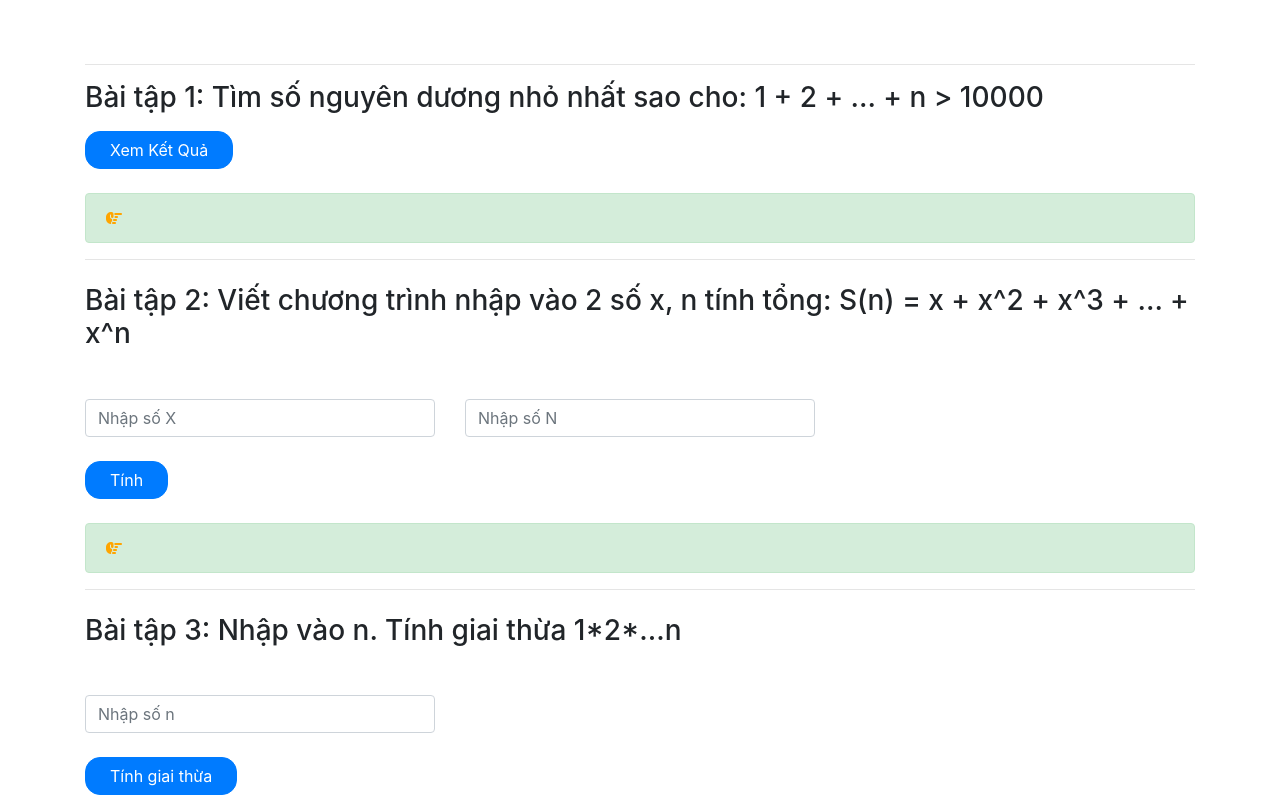
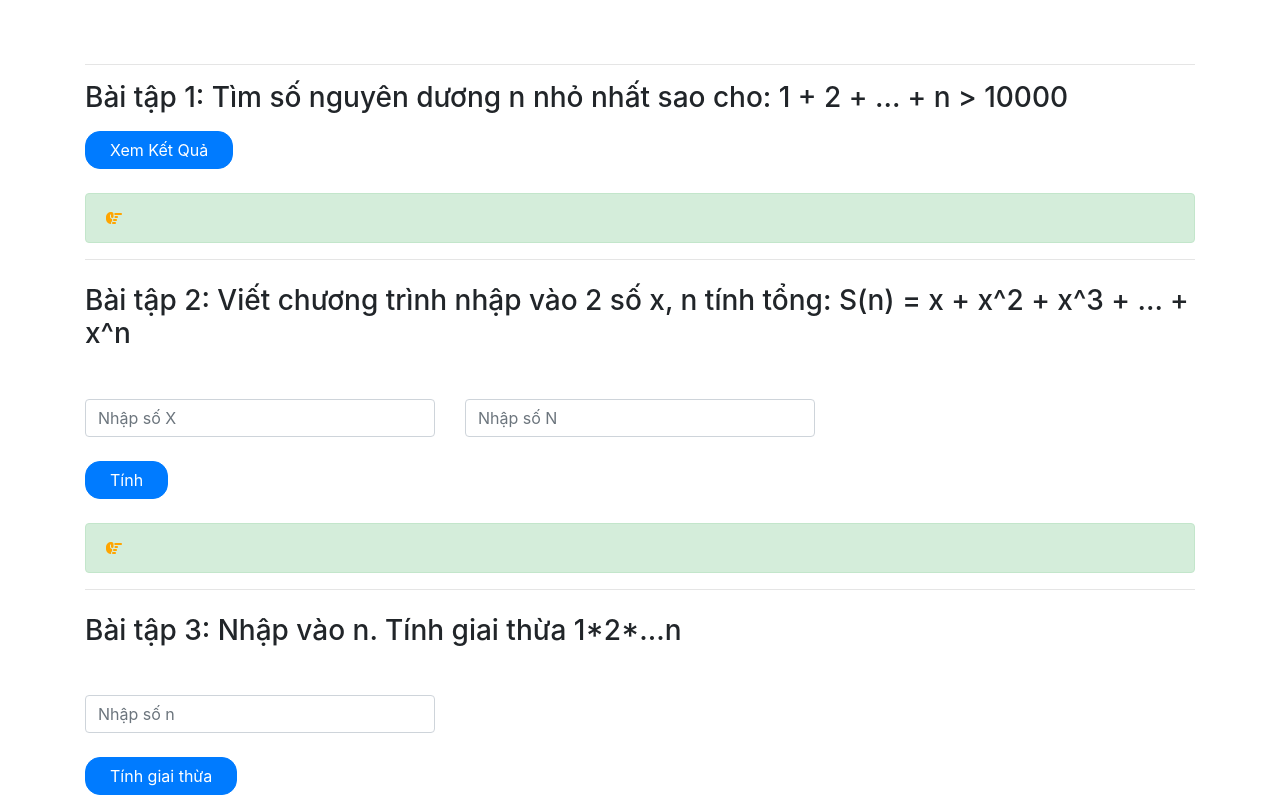
Before and after one commit to NgocNguyen1998/BC32E_ngocnguyen.js6, a plain HTML site: page index.html in a window 1280 px wide. Shown: the top 800 px of the page. Drawn offline with nearby package versions, Linux system fonts and the light colour scheme.

Commit message:
Upload code

```diff
--- a/index.html
+++ b/index.html
@@ -17,7 +17,7 @@
         <br>
         <br>
         <hr>
-        <h3>Bài tập 1: Tìm số nguyên dương nhỏ nhất sao cho:
+        <h3>Bài tập 1: Tìm số nguyên dương n nhỏ nhất sao cho:
             1 + 2 + … + n > 10000</h3>
         <div>
             <button class="btn btn-primary pl-4 pr-4 mb-3 mt-2" id="tinhTong" style="border-radius:15px;">Xem Kết Quả</button>
--- a/jndex.js
+++ b/jndex.js
@@ -2,7 +2,7 @@
 document.getElementById('tinhTong').onclick = function () {
     // input: 1+2+3+n >10000
     var sum = 0;
-    // output: number
+    // output: n number
     var soHang = 0
     // xử lý
     while (sum < 10000) {
```
